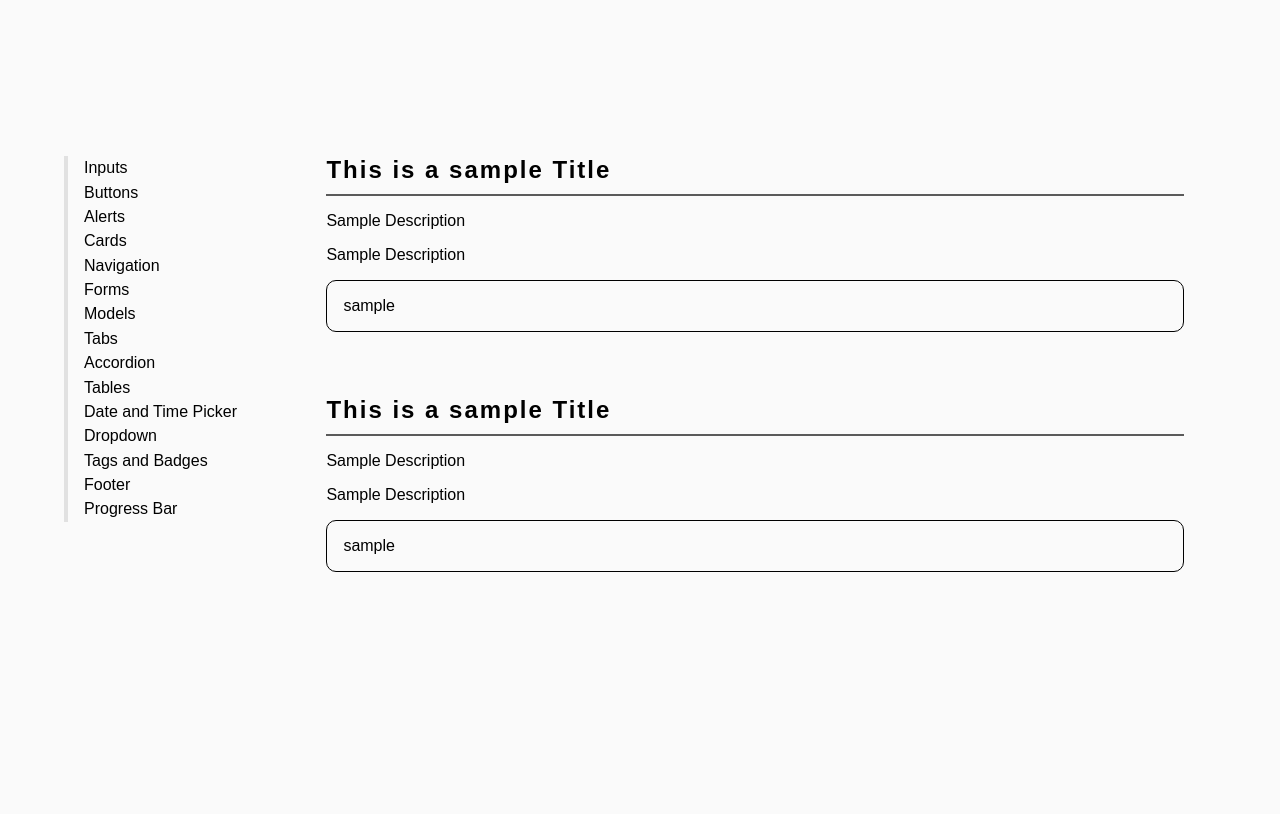
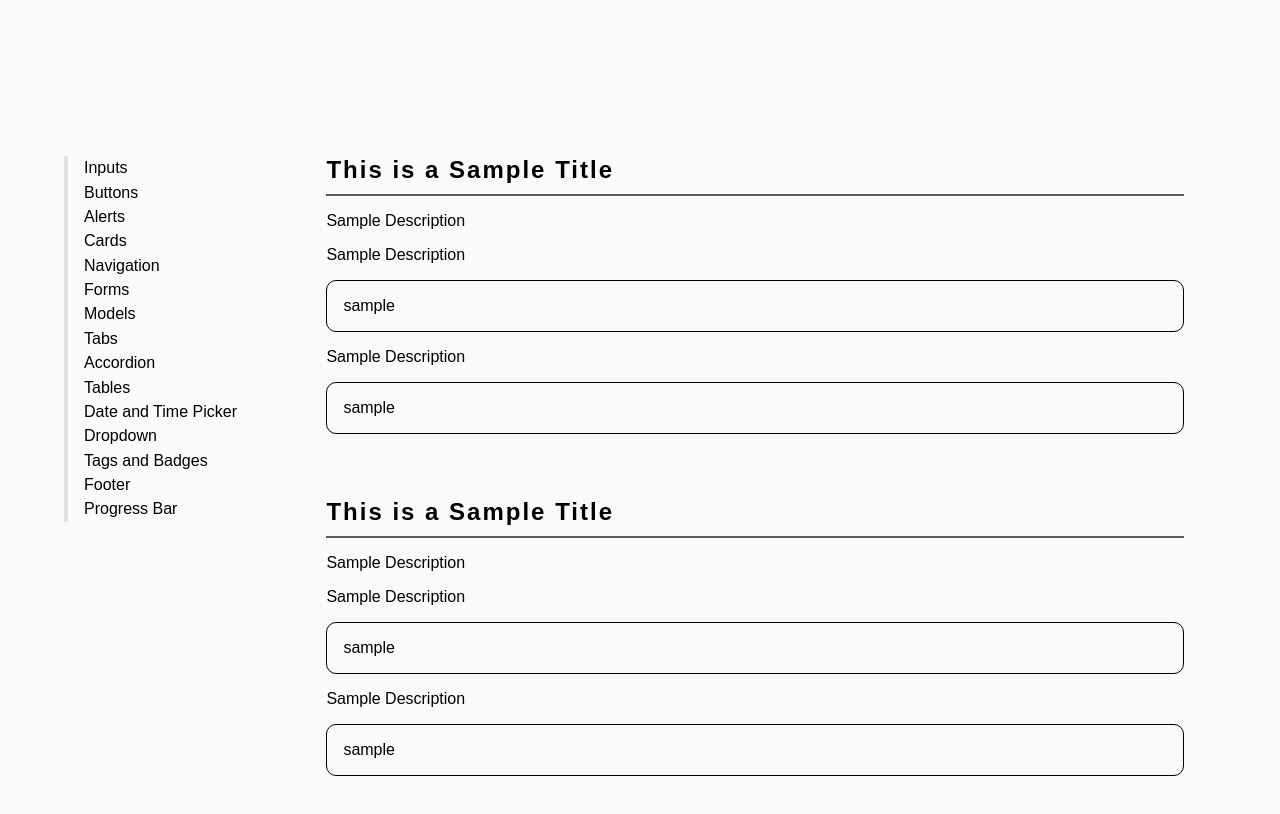
Before and after one commit to MrYious/Style.css, a React (Vite) app: page / in a window 1280 px wide. Shown: the part 740-1554 px from the top of the page. Built offline with nearby package versions, Linux system fonts and the light colour scheme; a web font is replaced by a local one.

Commit message:
update template

```diff
--- a/src/components/content/Component.tsx
+++ b/src/components/content/Component.tsx
@@ -8,7 +8,7 @@ export default function ComponentTemplate() {
 
     return (
         <section id="sampleID" className={theme}>
-            <h2>This is a sample Title</h2>
+            <h2>This is a Sample Title</h2>
             <p>
                 Sample Description
             </p>
@@ -18,7 +18,12 @@ export default function ComponentTemplate() {
             <div className="preview">
                 sample
             </div>
-            <div></div>
+            <p>
+                Sample Description
+            </p>
+            <div className="preview">
+                sample
+            </div>
         </section>
     )
 }
--- a/src/components/content/component.scss
+++ b/src/components/content/component.scss
@@ -2,4 +2,17 @@
 
 section {
     @include base.preview();
+
+    .preview {
+        // background-color: gray;
+    }
+
+    &.light {
+
+    }
+
+    &.dark {
+
+    }
+
 }
```
